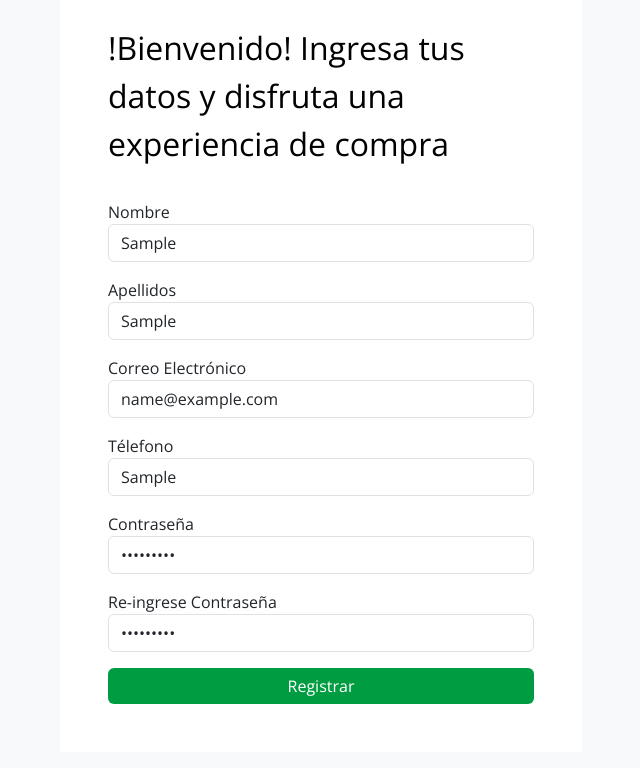
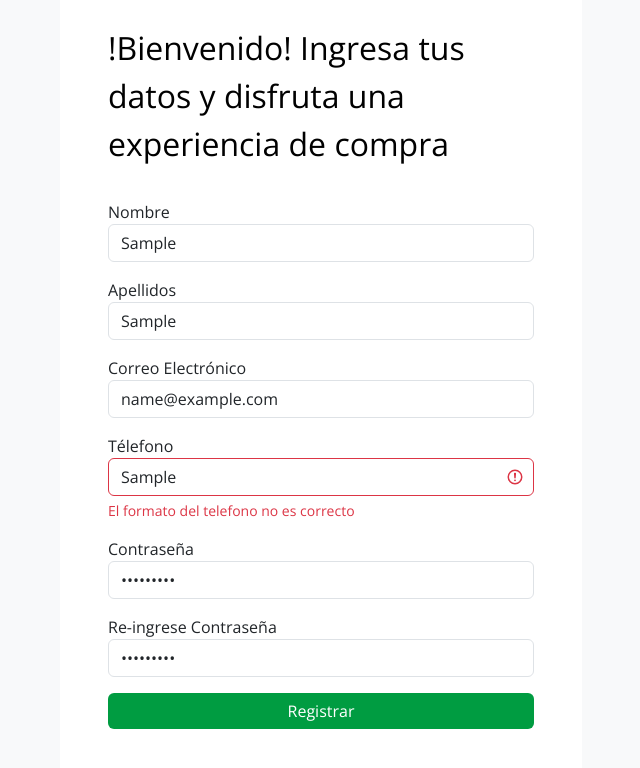
Before and after one commit to ErikSilva231/PruebaFinal, a React (Vite) app: page /register in a window 1280 px wide. Both pictures are taken after typing "Sample", "Sample", "name@example.com", "Sample", "Sample123", "Sample123" into the empty fields and a click on the button "Registrar". Shown: the part 247-1015 px from the top of the page, without its empty margins (319-959 px from the left). Built offline with nearby package versions, Linux system fonts and the light colour scheme.

Commit message:
Se agrega validación

```diff
--- a/src/views/Register.jsx
+++ b/src/views/Register.jsx
@@ -8,27 +8,24 @@ function Register() {
     phone: "",
     password: "",
   });
-  const [valid, setValid] = useState({
-    name: true,
-    surname: true,
-    email: true,
-    phone: true,
-    password: true,
-  });
-  const [feedback, setFeedback] = useState({
-    name: "",
-    surname: "",
-    email: "",
-    phone: "",
-    password: "",
-  });
+  const [validName, setValidName] = useState(true);
+  const [validSurname, setValidSurname] = useState(true);
+  const [validEmail, setValidEmail] = useState(true);
+  const [validPhone, setValidPhone] = useState(true);
+  const [validPassword, setValidPassword] = useState(true);
+
+  const [feedbackName, setFeedbackName] = useState(true);
+  const [feedbackSurname, setFeedbackSurname] = useState(true);
+  const [feedbackEmail, setFeedbackEmail] = useState(true);
+  const [feedbackPhone, setFeedbackPhone] = useState(true);
+  const [feedbackPassword, setFeedbackPassword] = useState(true);
 
   const classInput = {
-    name: `form-control ${valid.name ? "" : "is-invalid"}`,
-    surname: `form-control ${valid.surname ? "" : "is-invalid"}`,
-    email: `form-control ${valid.email ? "" : "is-invalid"}`,
-    phone: `form-control ${valid.phone ? "" : "is-invalid"}`,
-    password: `form-control ${valid.password ? "" : "is-invalid"}`,
+    name: `form-control ${validName ? "" : "is-invalid"}`,
+    surname: `form-control ${validSurname ? "" : "is-invalid"}`,
+    email: `form-control ${validEmail ? "" : "is-invalid"}`,
+    phone: `form-control ${validPhone ? "" : "is-invalid"}`,
+    password: `form-control ${validPassword ? "" : "is-invalid"}`,
   };
 
   const emailRegex = /^[A-Z0-9._%+-]+@[A-Z0-9.-]+\.[A-Z]{2,}$/i;
@@ -40,6 +37,19 @@ function Register() {
 
   const handleForm = (event) => {
     event.preventDefault();
+
+    setValidName(true);
+    setValidSurname(true);
+    setValidEmail(true);
+    setValidPhone(true);
+    setValidPassword(true);
+
+    setFeedbackName(true);
+    setFeedbackSurname(true);
+    setFeedbackEmail(true);
+    setFeedbackPhone(true);
+    setFeedbackPassword(true);
+
     if (
       !user.email.trim() ||
       !user.password.trim() ||
@@ -47,29 +57,39 @@ function Register() {
       !user.surname.trim() ||
       !user.phone.trim()
     ) {
-      setValid({
-        name: false,
-        surname: false,
-        email: false,
-        phone: false,
-        password: false,
-      });
-      setFeedback({
-        name: "Todos los campos son obligatorias.",
-        surname: "Todos los campos son obligatorias.",
-        email: "Todos los campos son obligatorias.",
-        phone: "Todos los campos son obligatorias.",
-        password: "Todos los campos son obligatorias.",
-      });
+      setValidName(false);
+      setValidSurname(false);
+      setValidEmail(false);
+      setValidPhone(false);
+      setValidPassword(false);
+
+      setFeedbackName("Todos los campos son obligatorias.");
+      setFeedbackSurname("Todos los campos son obligatorias.");
+      setFeedbackEmail("Todos los campos son obligatorias.");
+      setFeedbackPhone("Todos los campos son obligatorias.");
+      setFeedbackPassword("Todos los campos son obligatorias.");
+
       return;
     }
 
     if (!emailRegex.test(user.email)) {
-      return window.alert("El formato del email no es correcto!");
+      setValidEmail(false);
+      setFeedbackEmail("El formato del email no es correcto");
+      return;
     }
 
     if (!phoneRegex.test(user.phone)) {
-      return window.alert("El formato del telefono no es correcto!");
+      setValidPhone(false);
+      setFeedbackPhone("El formato del telefono no es correcto");
+      return;
+    }
+
+    if (!passRegex.test(user.phone)) {
+      setValidPassword(false);
+      setFeedbackPassword(
+        "Contraseña debe tener al menos 8 caracteres y debe contener mayusculas, minusculas y caracteres especiales @#$%^&*_"
+      );
+      return;
     }
     //Logica para llamar a la api para registrarse
   };
@@ -92,7 +112,7 @@ function Register() {
             placeholder="Ingresa tu nombre"
           />
           <label className="invalid-feedback">
-            {valid.name ? "" : feedback.name}
+            {validName ? "" : feedbackName}
           </label>
         </div>
         <div>
@@ -105,7 +125,7 @@ function Register() {
             placeholder="Ingresa tus Apellidos"
           />
           <label className="invalid-feedback">
-            {valid.surname ? "" : feedback.surname}
+            {validSurname ? "" : feedbackSurname}
           </label>
         </div>
         <div>
@@ -118,7 +138,7 @@ function Register() {
             placeholder="Ingresa tu correo electrónico"
           />
           <label className="invalid-feedback">
-            {valid.email ? "" : feedback.email}
+            {validEmail ? "" : feedbackEmail}
           </label>
         </div>
         <div>
@@ -131,7 +151,7 @@ function Register() {
             placeholder="Ingresa tu correo electrónico"
           />
           <label className="invalid-feedback">
-            {valid.phone ? "" : feedback.phone}
+            {validPhone ? "" : feedbackPhone}
           </label>
         </div>
         <div>
@@ -144,7 +164,7 @@ function Register() {
             placeholder="Ingresa tu contraseña"
           />
           <label className="invalid-feedback">
-            {valid.password ? "" : feedback.password}
+            {validPassword ? "" : feedbackPassword}
           </label>
         </div>
         <div>
@@ -156,7 +176,7 @@ function Register() {
             placeholder="Re-Ingresa tu contraseña"
           />
           <label className="invalid-feedback">
-            {valid.password ? "" : feedback.password}
+            {validPassword ? "" : feedbackPassword}
           </label>
         </div>
         <button type="submit" className="btn btn-secondary">
```
